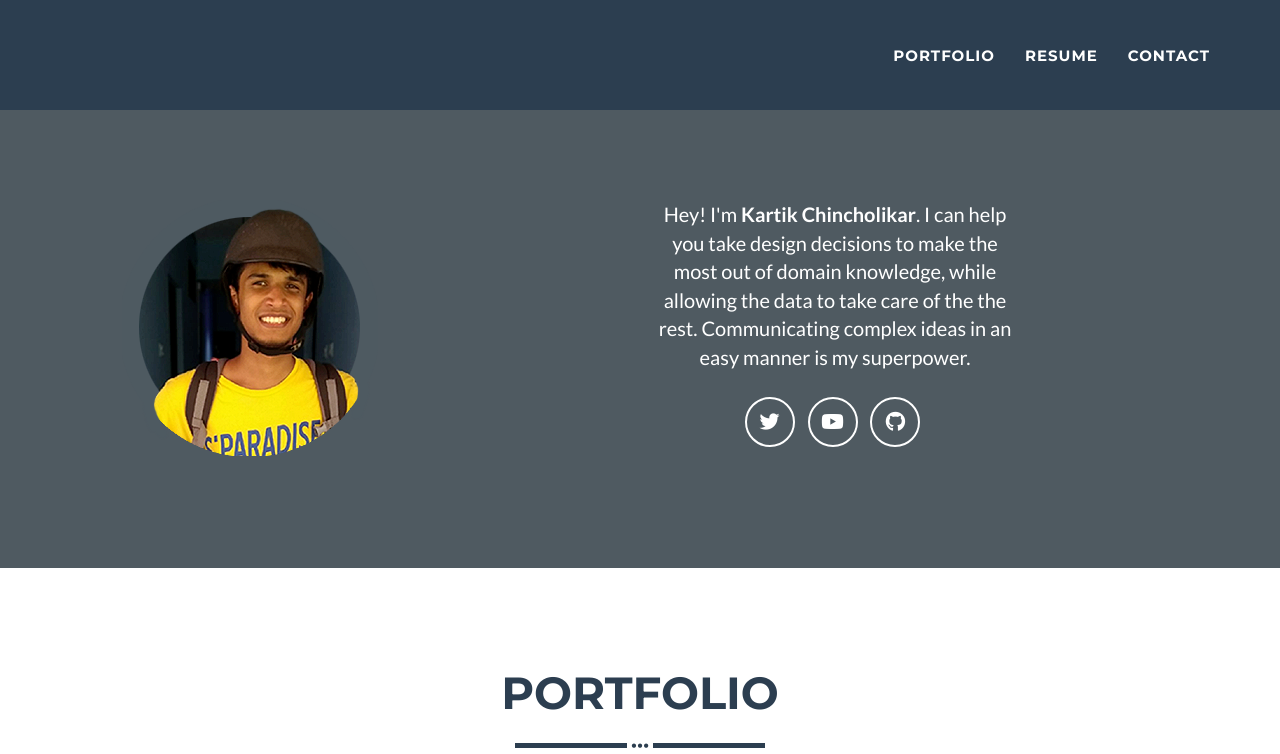
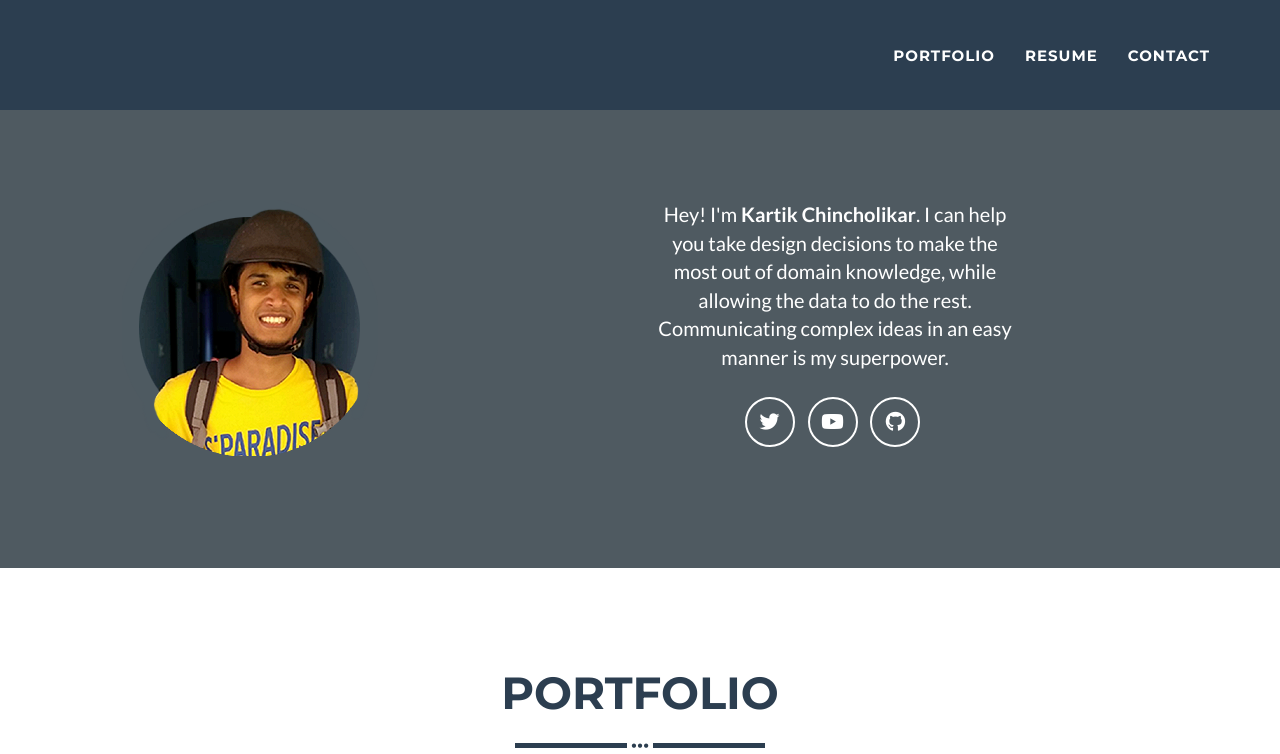
Before and after one commit to kartikchincholikar/kartikchincholikar.github.io, a Jekyll site: the page built from _posts/2014-07-17-Simulations in Statistical Learning Theory.markdown, in a window 1280 px wide and 900 px high, cut to the strip 0-754 px from the top of the window. Built offline with Jekyll 4.4.1, drawn with Linux system fonts in a browser that asks for light colours.

Commit message:
chagnes header

```diff
--- a/_includes/header.html
+++ b/_includes/header.html
@@ -7,7 +7,7 @@
 
       </div>
       <div class="col-lg-4 col-lg-offset-2">
-        <p>Hey! I'm <b>Kartik Chincholikar</b>. I can help you take design decisions to make the most out of domain knowledge, while allowing the data to take care of the the rest.
+        <p>Hey! I'm <b>Kartik Chincholikar</b>. I can help you take design decisions to make the most out of domain knowledge, while allowing the data to do the rest.<br>
           Communicating complex ideas in an easy manner is my superpower.
         </p>
         <ul class="list-inline">
```
